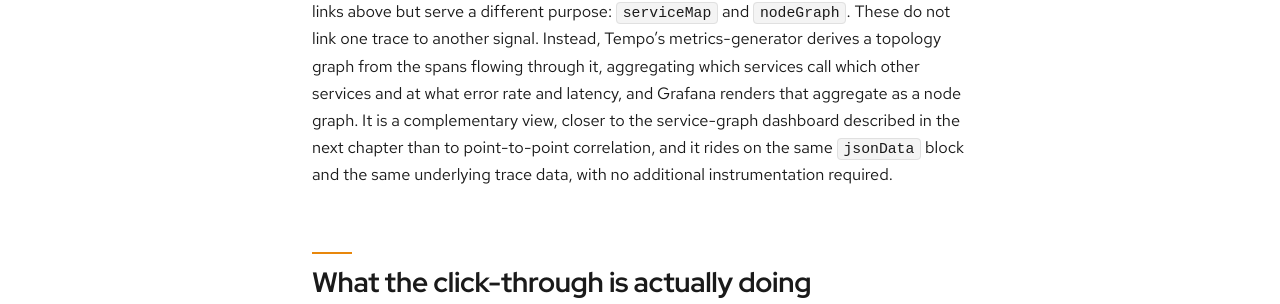
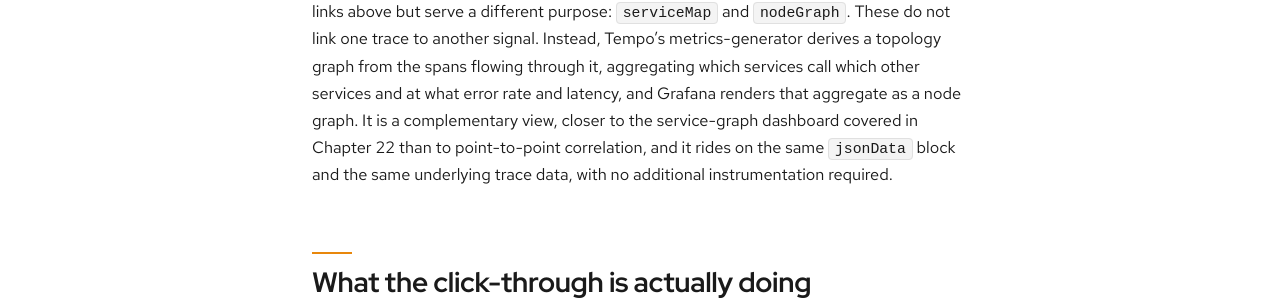
Before and after one commit to patterncatalyst/otel-observability-tutorial, a Jekyll site: the page built from _docs/16-correlation.md, in a window 1280 px wide and 900 px high, scrolled down 5391 px. Shown: the part 260-564 px from the top of the window. Built offline with Jekyll 4.4.1, drawn with Linux system fonts in a browser that asks for light colours; some web fonts are replaced.

Commit message:
style(docs): name target chapters in ch15/ch16 cross-refs

```diff
--- a/_docs/16-correlation.md
+++ b/_docs/16-correlation.md
@@ -109,7 +109,7 @@ The practical effect: open a trace, find the span that took an unreasonable amou
 
 ## Two related but distinct features
 
-Two more entries in the Tempo datasource's configuration look similar to the correlation links above but serve a different purpose: `serviceMap` and `nodeGraph`. These do not link one trace to another signal. Instead, Tempo's metrics-generator derives a topology graph from the spans flowing through it, aggregating which services call which other services and at what error rate and latency, and Grafana renders that aggregate as a node graph. It is a complementary view, closer to the service-graph dashboard described in the next chapter than to point-to-point correlation, and it rides on the same `jsonData` block and the same underlying trace data, with no additional instrumentation required.
+Two more entries in the Tempo datasource's configuration look similar to the correlation links above but serve a different purpose: `serviceMap` and `nodeGraph`. These do not link one trace to another signal. Instead, Tempo's metrics-generator derives a topology graph from the spans flowing through it, aggregating which services call which other services and at what error rate and latency, and Grafana renders that aggregate as a node graph. It is a complementary view, closer to the service-graph dashboard covered in Chapter 22 than to point-to-point correlation, and it rides on the same `jsonData` block and the same underlying trace data, with no additional instrumentation required.
 
 ## What the click-through is actually doing
 
```
Also changed, not shown: _docs/15-semantic-conventions.md (+1 -1 lines).
